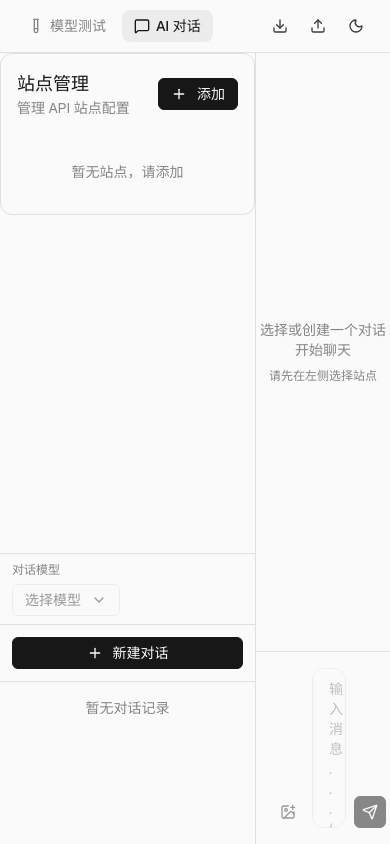
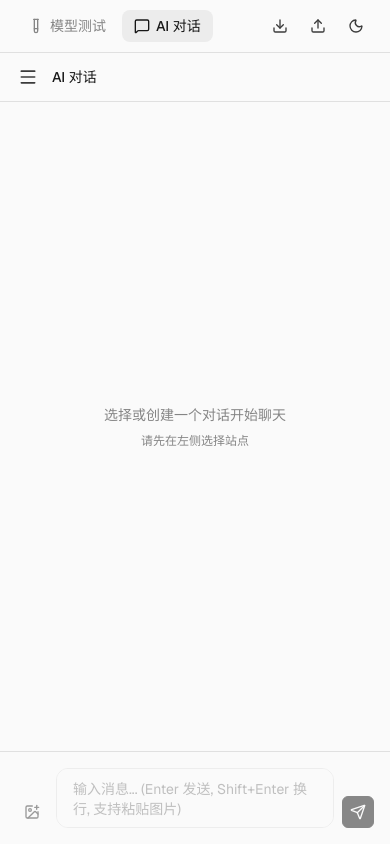
Before and after one commit to Adkimsm/openai-models-test, a Next.js app: page /chat in a window 390 px wide. Built offline with nearby package versions, Linux system fonts and the light colour scheme.

Commit message:
feat: sidebar

```diff
--- a/src/app/chat/page.js
+++ b/src/app/chat/page.js
@@ -6,6 +6,8 @@ import ConversationList from "@/components/ConversationList"
 import ModelPicker from "@/components/ModelPicker"
 import ChatMessage from "@/components/ChatMessage"
 import ChatInput from "@/components/ChatInput"
+import { Sheet, SheetContent, SheetHeader, SheetTitle } from "@/components/ui/sheet"
+import { Menu } from "lucide-react"
 import {
   getConversations,
   getConversation,
@@ -16,6 +18,54 @@ import {
   getSite,
 } from "@/lib/db"
 
+function SidebarContent({
+  selectedSite,
+  setSelectedSite,
+  setSelectedModel,
+  selectedModel,
+  conversations,
+  activeId,
+  handleSelectConversation,
+  handleDeleteConversation,
+  handleNewConversation,
+}) {
+  return (
+    <div className="flex-1 overflow-hidden flex flex-col">
+      <div className="flex-1 overflow-hidden">
+        <SiteManager
+          selectedSite={selectedSite}
+          onSelectSite={(site) => {
+            setSelectedSite(site)
+            setSelectedModel("")
+            setSetting("selectedSiteId", site?.id || null)
+            setSetting("chatModel", null)
+          }}
+        />
+      </div>
+      <div className="px-3 py-2 border-t border-gray-4 shrink-0">
+        <div className="text-xs text-gray-9 mb-1.5">对话模型</div>
+        <ModelPicker
+          selectedSite={selectedSite}
+          selectedModel={selectedModel}
+          onSelect={(model) => {
+            setSelectedModel(model)
+            setSetting("chatModel", model)
+          }}
+        />
+      </div>
+      <div className="border-t border-gray-4 h-[220px] shrink-0">
+        <ConversationList
+          conversations={conversations}
+          activeId={activeId}
+          onSelect={handleSelectConversation}
+          onDelete={handleDeleteConversation}
+          onNew={handleNewConversation}
+        />
+      </div>
+    </div>
+  )
+}
+
 export default function ChatPage() {
   const [selectedSite, setSelectedSite] = useState(null)
   const [selectedModel, setSelectedModel] = useState("")
@@ -24,6 +74,7 @@ export default function ChatPage() {
   const [messages, setMessages] = useState([])
   const [streaming, setStreaming] = useState(false)
   const [isDark, setIsDark] = useState(false)
+  const [sidebarOpen, setSidebarOpen] = useState(false)
   const abortRef = useRef(null)
   const messagesEndRef = useRef(null)
   const messagesContainerRef = useRef(null)
@@ -108,10 +159,12 @@ export default function ChatPage() {
     setConversations(updated)
     setActiveId(id)
     setMessages([])
+    setSidebarOpen(false)
   }
 
   async function handleSelectConversation(id) {
     setActiveId(id)
+    setSidebarOpen(false)
   }
 
   async function handleDeleteConversation(id) {
@@ -268,43 +321,58 @@ export default function ChatPage() {
 
   return (
     <div className="flex-1 flex flex-col bg-gray-1 overflow-hidden">
+      {/* 移动端顶部工具栏 */}
+      <div className="md:hidden flex items-center gap-2 px-3 py-2 border-b border-gray-4 shrink-0">
+        <button
+          onClick={() => setSidebarOpen(true)}
+          className="p-1.5 rounded-lg hover:bg-gray-3 text-gray-11 hover:text-gray-12 transition-colors"
+        >
+          <Menu className="h-5 w-5" />
+        </button>
+        <div className="text-sm font-medium text-gray-12 truncate">
+          {activeId
+            ? conversations.find((c) => c.id === activeId)?.title || "新对话"
+            : "AI 对话"}
+        </div>
+      </div>
+
       <div className="flex-1 flex overflow-hidden">
-        {/* 左侧边栏 */}
-        <div className="w-64 border-r border-gray-4 flex flex-col shrink-0">
-          <div className="flex-1 overflow-hidden flex flex-col">
-            <div className="flex-1 overflow-hidden">
-              <SiteManager
+        {/* 桌面端左侧边栏 */}
+        <div className="hidden md:flex w-64 border-r border-gray-4 flex-col shrink-0">
+          <SidebarContent
+            selectedSite={selectedSite}
+            setSelectedSite={setSelectedSite}
+            setSelectedModel={setSelectedModel}
+            selectedModel={selectedModel}
+            conversations={conversations}
+            activeId={activeId}
+            handleSelectConversation={handleSelectConversation}
+            handleDeleteConversation={handleDeleteConversation}
+            handleNewConversation={handleNewConversation}
+          />
+        </div>
+
+        {/* 移动端侧边栏 Sheet */}
+        <Sheet open={sidebarOpen} onOpenChange={setSidebarOpen}>
+          <SheetContent side="left" className="p-0 w-72">
+            <SheetHeader className="px-4 py-3">
+              <SheetTitle>菜单</SheetTitle>
+            </SheetHeader>
+            <div className="flex-1 overflow-hidden flex flex-col">
+              <SidebarContent
                 selectedSite={selectedSite}
-                onSelectSite={(site) => {
-                  setSelectedSite(site)
-                  setSelectedModel("")
-                  setSetting("selectedSiteId", site?.id || null)
-                  setSetting("chatModel", null)
-                }}
+                setSelectedSite={setSelectedSite}
+                setSelectedModel={setSelectedModel}
+                selectedModel={selectedModel}
+                conversations={conversations}
+                activeId={activeId}
+                handleSelectConversation={handleSelectConversation}
+                handleDeleteConversation={handleDeleteConversation}
+                handleNewConversation={handleNewConversation}
               />
             </div>
-            <div className="px-3 py-2 border-t border-gray-4 shrink-0">
-              <div className="text-xs text-gray-9 mb-1.5">对话模型</div>
-              <ModelPicker
-                selectedSite={selectedSite}
-                selectedModel={selectedModel}
-                onSelect={(model) => {
-                  setSelectedModel(model)
-                  setSetting("chatModel", model)
-                }}
-              />
-            </div>
-            <div className="border-t border-gray-4 h-[220px] shrink-0">
-              <ConversationList
-                conversations={conversations}
-                activeId={activeId}
-                onSelect={handleSelectConversation}
-                onDelete={handleDeleteConversation}
-                onNew={handleNewConversation}
-              />
-            </div>
-          </div>
-        </div>
+          </SheetContent>
+        </Sheet>
 
         {/* 右侧聊天区域 */}
         <div className="flex-1 flex flex-col min-w-0">
--- /dev/null
+++ b/src/components/ui/sheet.jsx
@@ -0,0 +1,85 @@
+"use client"
+
+import * as React from "react"
+import { Dialog as DialogPrimitive } from "@base-ui/react/dialog"
+
+import { cn } from "@/lib/utils"
+import { XIcon } from "lucide-react"
+
+function Sheet({ ...props }) {
+  return <DialogPrimitive.Root data-slot="sheet" {...props} />
+}
+
+function SheetTrigger({ ...props }) {
+  return <DialogPrimitive.Trigger data-slot="sheet-trigger" {...props} />
+}
+
+function SheetPortal({ ...props }) {
+  return <DialogPrimitive.Portal data-slot="sheet-portal" {...props} />
+}
+
+function SheetClose({ ...props }) {
+  return <DialogPrimitive.Close data-slot="sheet-close" {...props} />
+}
+
+function SheetOverlay({ className, ...props }) {
+  return (
+    <DialogPrimitive.Backdrop
+      data-slot="sheet-overlay"
+      className={cn(
+        "fixed inset-0 isolate z-50 bg-gray-12/40 backdrop-blur-sm duration-150 data-open:animate-in data-open:fade-in-0 data-closed:animate-out data-closed:fade-out-0",
+        className
+      )}
+      {...props}
+    />
+  )
+}
+
+function SheetContent({ className, children, side = "left", ...props }) {
+  return (
+    <SheetPortal>
+      <SheetOverlay />
+      <DialogPrimitive.Popup
+        data-slot="sheet-content"
+        className={cn(
+          "fixed z-50 flex h-full w-72 flex-col bg-gray-1 border-gray-4 shadow-xl duration-150 outline-none data-open:animate-in data-closed:animate-out",
+          side === "left" && "left-0 top-0 border-r data-open:slide-in-from-left data-closed:slide-out-to-left",
+          side === "right" && "right-0 top-0 border-l data-open:slide-in-from-right data-closed:slide-out-to-right",
+          className
+        )}
+        {...props}
+      >
+        {children}
+        <DialogPrimitive.Close
+          data-slot="sheet-close"
+          className="absolute top-3 right-3 p-1 rounded-md hover:bg-gray-3 text-gray-9 hover:text-gray-12 transition-colors"
+        >
+          <XIcon className="h-4 w-4" />
+          <span className="sr-only">Close</span>
+        </DialogPrimitive.Close>
+      </DialogPrimitive.Popup>
+    </SheetPortal>
+  )
+}
+
+function SheetHeader({ className, ...props }) {
+  return (
+    <div
+      data-slot="sheet-header"
+      className={cn("flex flex-col gap-2 p-4 border-b border-gray-4", className)}
+      {...props}
+    />
+  )
+}
+
+function SheetTitle({ className, ...props }) {
+  return (
+    <DialogPrimitive.Title
+      data-slot="sheet-title"
+      className={cn("text-base font-medium text-gray-12", className)}
+      {...props}
+    />
+  )
+}
+
+export { Sheet, SheetTrigger, SheetContent, SheetHeader, SheetTitle, SheetClose }
```
